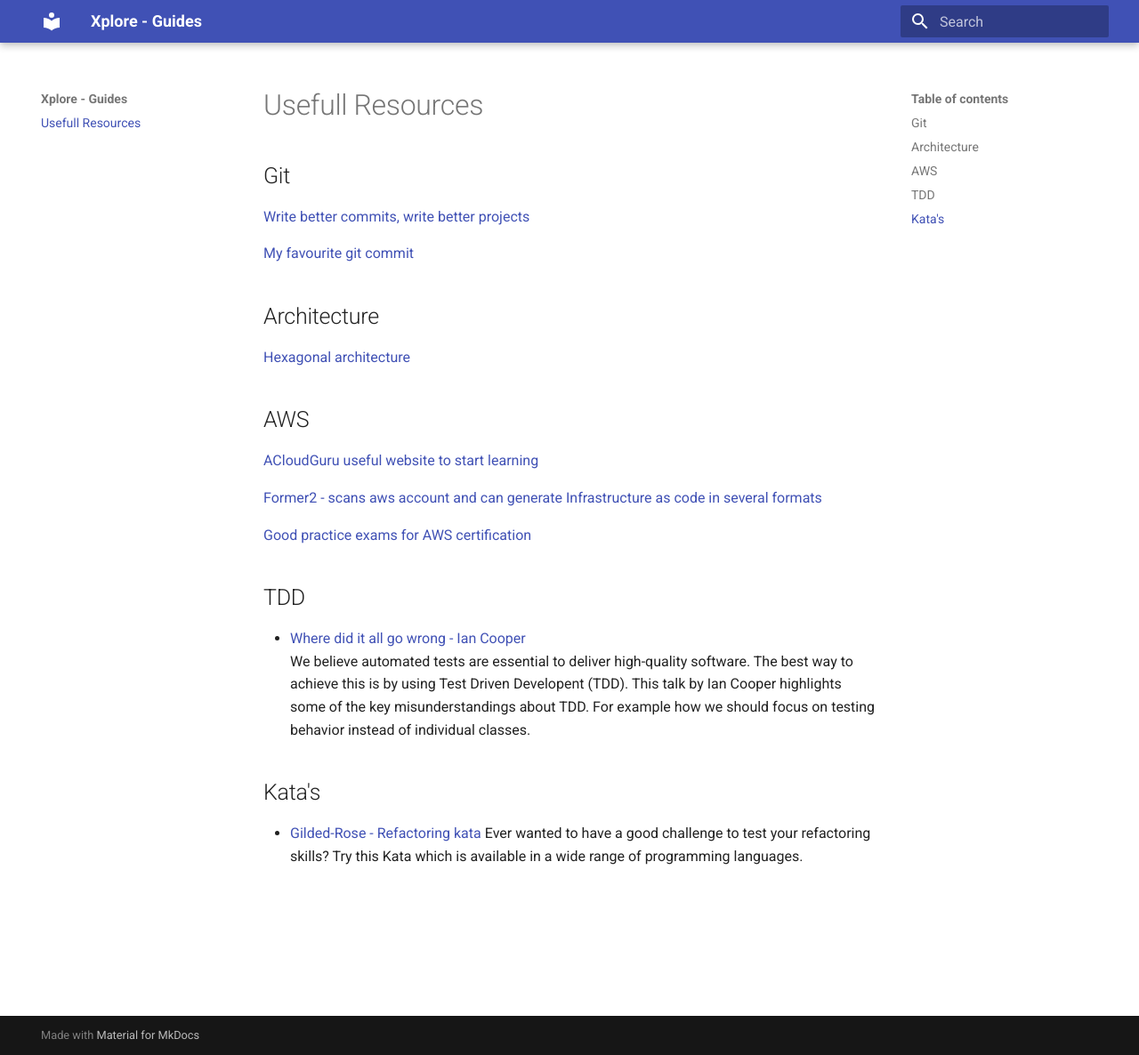
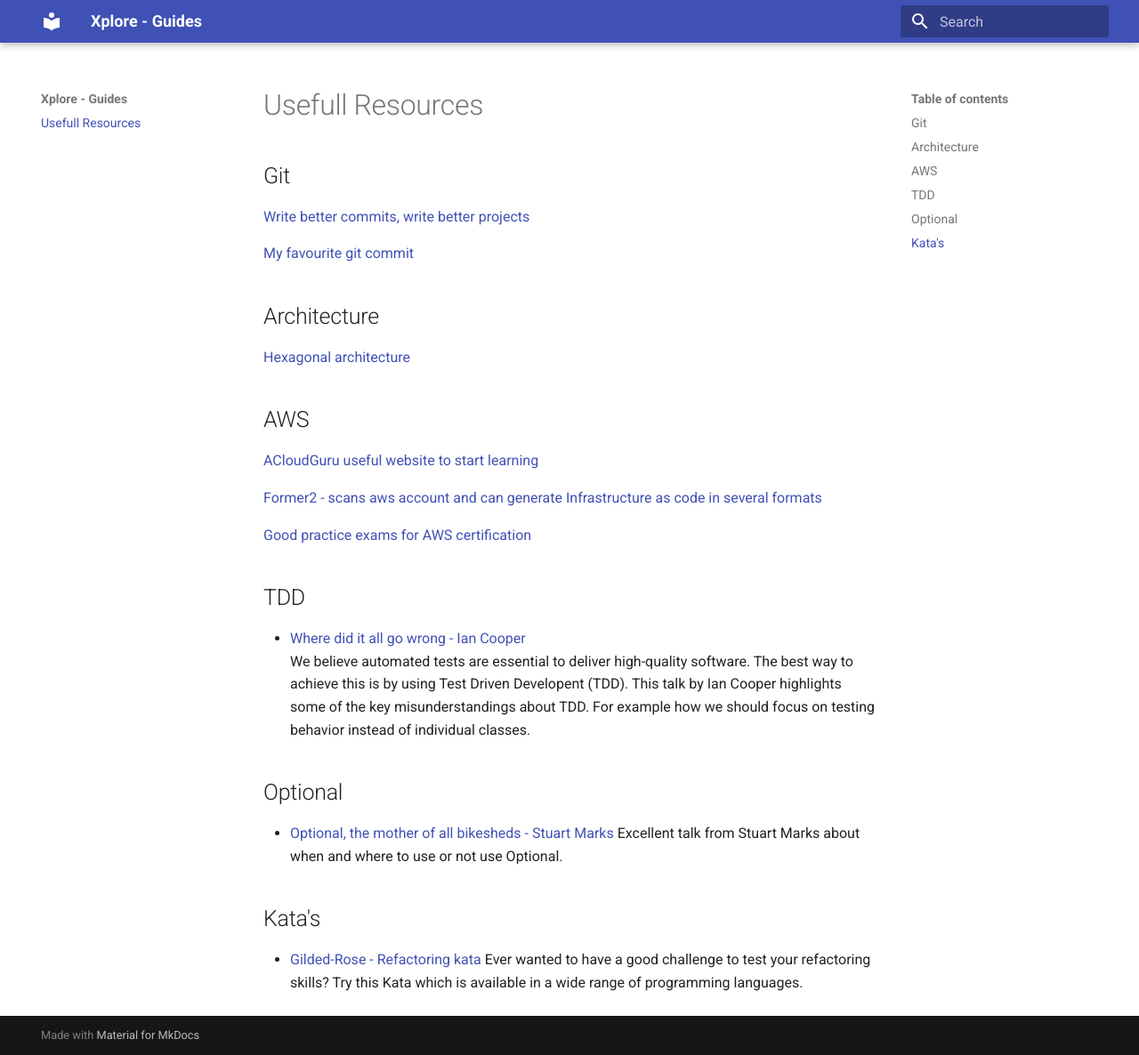
Before and after one commit to XploreBe/guides, an MkDocs documentation site: the page built from docs/index.md, in a window 1280 px wide and 1186 px high. Shown: the whole window at 89% size. Built offline with MkDocs 1.6.1 and Material for MkDocs 9.7.7, drawn with Linux system fonts in a browser that asks for light colours.

Commit message:
Add talk about Optional

```diff
--- a/docs/index.md
+++ b/docs/index.md
@@ -26,6 +26,10 @@
 This talk by Ian Cooper highlights some of the key misunderstandings about TDD.
 For example how we should focus on testing behavior instead of individual classes.
 
+## Optional
+- [Optional, the mother of all bikesheds - Stuart Marks](https://www.youtube.com/watch?v=Ej0sss6cq14)
+Excellent talk from Stuart Marks about when and where to use or not use Optional.
+
 ## Kata's
 - [Gilded-Rose - Refactoring kata](https://github.com/emilybache/GildedRose-Refactoring-Kata)
 Ever wanted to have a good challenge to test your refactoring skills? Try this Kata which is available in a wide range of programming languages.
```
